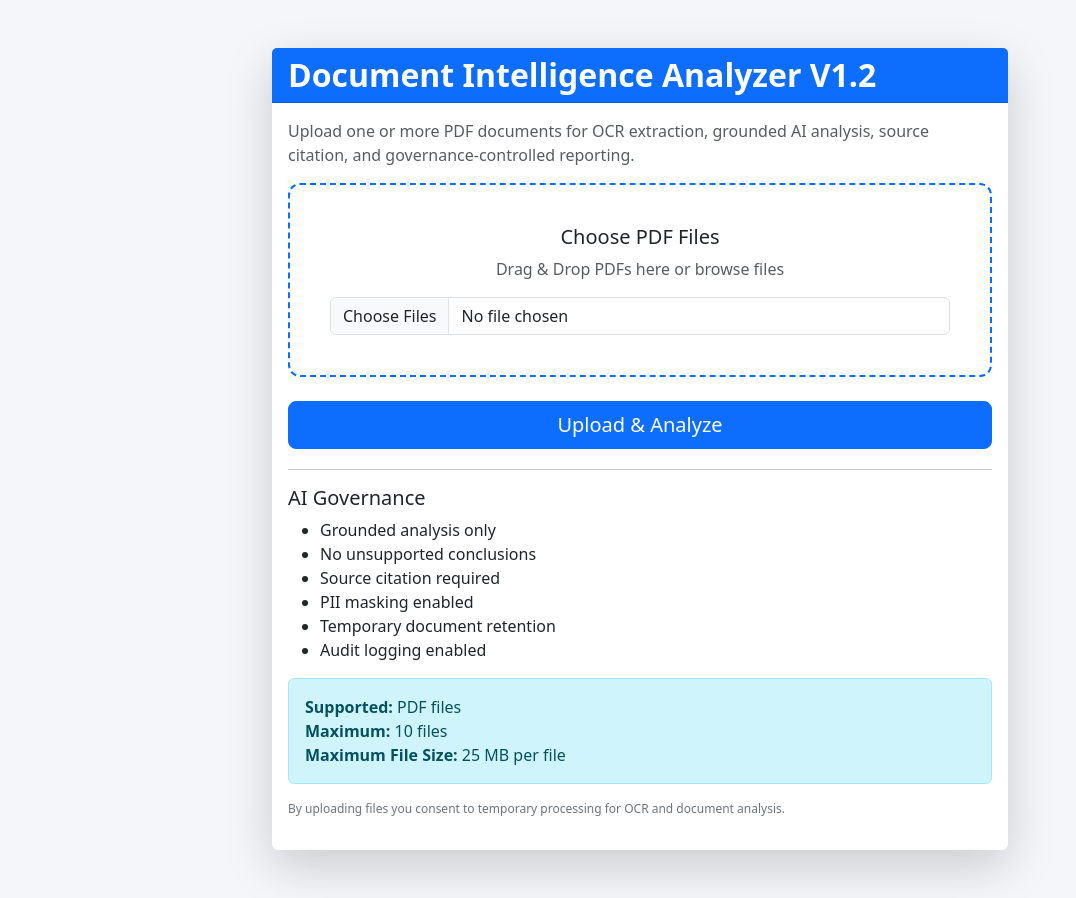
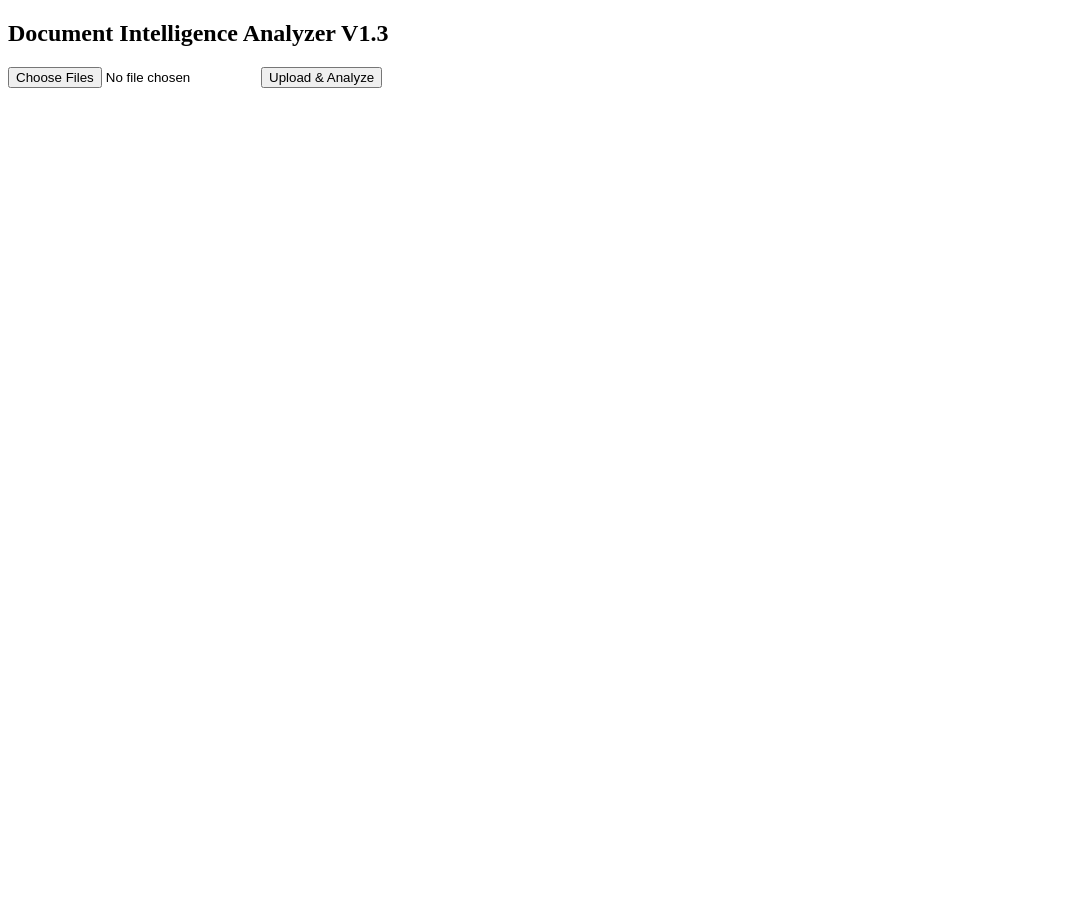
Before and after one commit to wleyritana/tb_test_1, a Flask app: page / in a window 1280 px wide. Shown: the whole page, without its empty margins (0-1076 px from the left). After the commit the page ends 88 px from the top, so only its background shows below. Run offline with Flask 3, Linux system fonts and the light colour scheme.

Commit message:
Add files via upload

```diff
--- a/app.py
+++ b/app.py
@@ -2,9 +2,9 @@ from flask import Flask,render_template
 from routes.upload import upload_bp
 from routes.analyze import analyze_bp
 app=Flask(__name__)
-app.register_blueprint(upload_bp,url_prefix='/api')
-app.register_blueprint(analyze_bp,url_prefix='/api')
-@app.get('/')
+app.register_blueprint(upload_bp,url_prefix="/api")
+app.register_blueprint(analyze_bp,url_prefix="/api")
+@app.route('/')
 def home(): return render_template('index.html')
-@app.get('/health')
+@app.route('/health')
 def health(): return {'status':'healthy'}
--- /dev/null
+++ b/services/pdf_service.py
@@ -0,0 +1,5 @@
+import fitz
+def extract_pdf_text(path):
+ doc=fitz.open(path); out=[]
+ for i,p in enumerate(doc): out.append({'page':i+1,'text':p.get_text()})
+ return out
--- a/templates/index.html
+++ b/templates/index.html
@@ -1,252 +1 @@
-<!DOCTYPE html>
-<html lang="en">
-
-<head>
-
-    <meta charset="UTF-8">
-    <meta name="viewport" content="width=device-width, initial-scale=1">
-
-    <title>Document Intelligence Analyzer V1.2</title>
-
-    <link href="https://cdn.jsdelivr.net/npm/bootstrap@5.3.3/dist/css/bootstrap.min.css" rel="stylesheet">
-
-    <style>
-
-        body{
-            background:#f4f6f9;
-        }
-
-        .upload-box{
-            border:2px dashed #0d6efd;
-            border-radius:12px;
-            padding:40px;
-            text-align:center;
-            background:white;
-            transition:0.3s;
-        }
-
-        .upload-box:hover{
-            background:#f9fbff;
-        }
-
-        .logo-title{
-            font-weight:700;
-        }
-
-        .status-box{
-            margin-top:20px;
-        }
-
-        .footer-note{
-            font-size:12px;
-            color:#6c757d;
-        }
-
-    </style>
-
-</head>
-
-<body>
-
-<div class="container py-5">
-
-    <div class="row justify-content-center">
-
-        <div class="col-lg-8">
-
-            <div class="card shadow-lg border-0">
-
-                <div class="card-header bg-primary text-white">
-
-                    <h2 class="logo-title mb-0">
-                        Document Intelligence Analyzer V1.2
-                    </h2>
-
-                </div>
-
-                <div class="card-body">
-
-                    <p class="text-muted">
-
-                        Upload one or more PDF documents for OCR extraction,
-                        grounded AI analysis, source citation, and governance-controlled reporting.
-
-                    </p>
-
-                    <form id="uploadForm">
-
-                        <div class="upload-box mb-4">
-
-                            <h5>
-                                Choose PDF Files
-                            </h5>
-
-                            <p class="text-muted">
-
-                                Drag & Drop PDFs here or browse files
-
-                            </p>
-
-                            <input
-                                type="file"
-                                id="files"
-                                name="files"
-                                class="form-control"
-                                accept=".pdf"
-                                multiple>
-
-                        </div>
-
-                        <div class="d-grid">
-
-                            <button
-                                type="submit"
-                                class="btn btn-primary btn-lg">
-
-                                Upload & Analyze
-
-                            </button>
-
-                        </div>
-
-                    </form>
-
-                    <div class="status-box" id="status"></div>
-
-                    <hr>
-
-                    <h5>AI Governance</h5>
-
-                    <ul>
-
-                        <li>Grounded analysis only</li>
-
-                        <li>No unsupported conclusions</li>
-
-                        <li>Source citation required</li>
-
-                        <li>PII masking enabled</li>
-
-                        <li>Temporary document retention</li>
-
-                        <li>Audit logging enabled</li>
-
-                    </ul>
-
-                    <div class="alert alert-info">
-
-                        <strong>Supported:</strong>
-
-                        PDF files
-
-                        <br>
-
-                        <strong>Maximum:</strong>
-
-                        10 files
-
-                        <br>
-
-                        <strong>Maximum File Size:</strong>
-
-                        25 MB per file
-
-                    </div>
-
-                    <p class="footer-note">
-
-                        By uploading files you consent to temporary processing
-                        for OCR and document analysis.
-
-                    </p>
-
-                </div>
-
-            </div>
-
-        </div>
-
-    </div>
-
-</div>
-
-<script>
-
-const form = document.getElementById("uploadForm");
-
-form.addEventListener("submit", async (e) => {
-
-    e.preventDefault();
-
-    const fileInput = document.getElementById("files");
-
-    const files = fileInput.files;
-
-    const status = document.getElementById("status");
-
-    if(files.length === 0){
-
-        status.innerHTML = `
-            <div class="alert alert-warning">
-                Please select at least one PDF file.
-            </div>
-        `;
-
-        return;
-    }
-
-    let formData = new FormData();
-
-    for(let i = 0; i < files.length; i++){
-
-        formData.append("files", files[i]);
-
-    }
-
-    status.innerHTML = `
-        <div class="alert alert-info">
-            Uploading and processing documents...
-        </div>
-    `;
-
-    try{
-
-        const response = await fetch(
-            "/api/upload",
-            {
-                method: "POST",
-                body: formData
-            }
-        );
-
-        const result = await response.json();
-
-        status.innerHTML = `
-            <div class="alert alert-success">
-                Upload successful.
-                <br>
-                Files uploaded:
-                ${result.files ? result.files.join(", ") : "Completed"}
-            </div>
-        `;
-
-    }
-    catch(error){
-
-        status.innerHTML = `
-            <div class="alert alert-danger">
-                Upload failed.
-                Check server logs.
-            </div>
-        `;
-
-        console.error(error);
-
-    }
-
-});
-
-</script>
-
-</body>
-</html>
+<!doctype html><html><body><h2>Document Intelligence Analyzer V1.3</h2><form id=f><input type=file id=files name=files multiple accept=.pdf><button>Upload & Analyze</button></form><div id=s></div><script>document.getElementById('f').onsubmit=async(e)=>{e.preventDefault();let fd=new FormData();for(const x of files.files)fd.append('files',x);let r=await fetch('/api/upload',{method:'POST',body:fd});let j=await r.json();let a=await fetch('/api/analyze',{method:'POST',headers:{'Content-Type':'application/json'},body:JSON.stringify({job_id:j.job_id,files:j.files})});let aj=await a.json();document.getElementById('s').innerHTML='<pre>'+JSON.stringify(aj,null,2)+'</pre>';}</script></body></html>
```
Also changed, not shown: requirements.txt (+1 -7 lines), routes/analyze.py (+7 -4 lines), routes/upload.py (+14 -3 lines), README.md.
